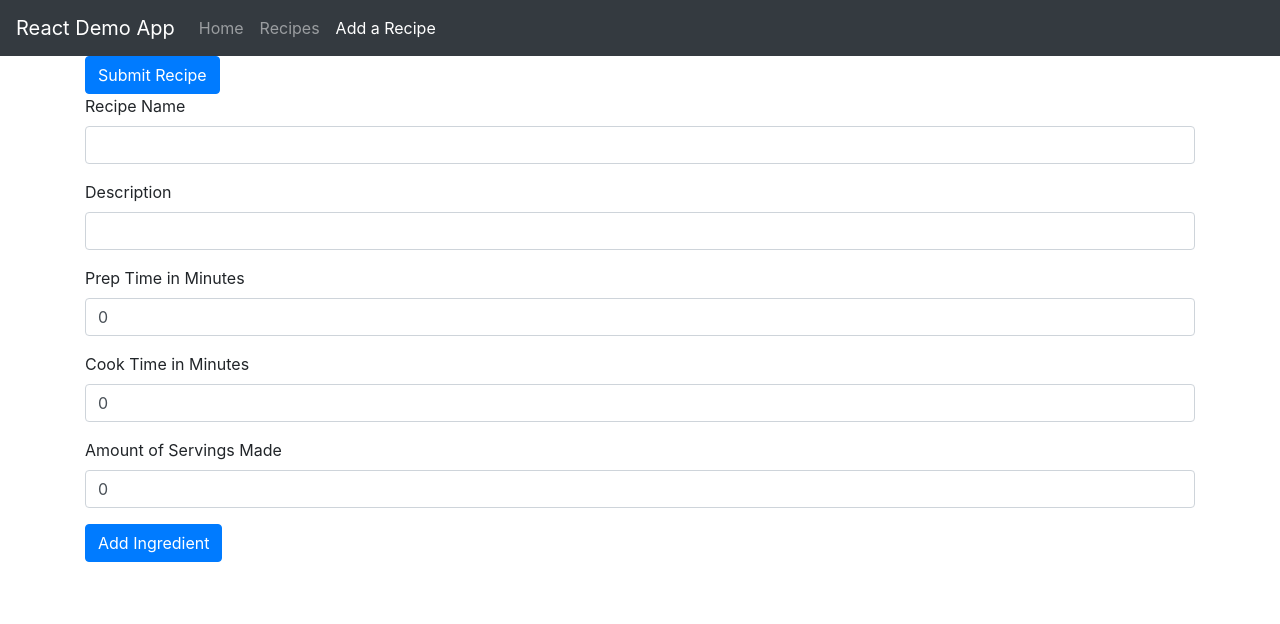
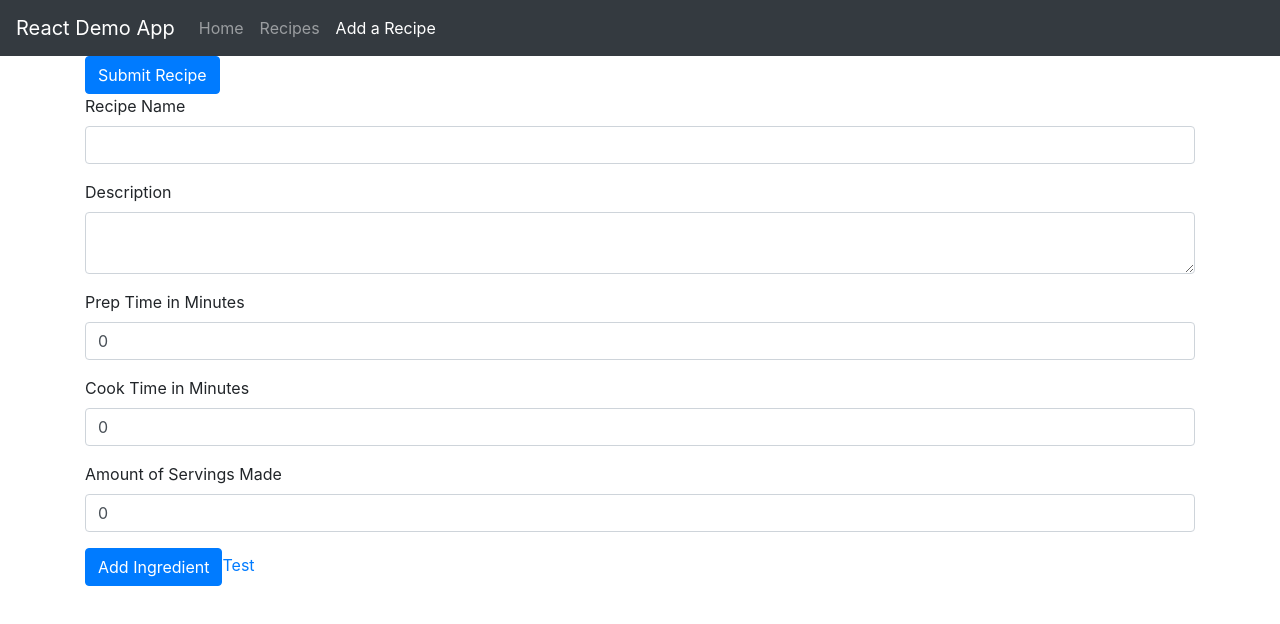
Before and after one commit to kyleb68/meal-prep-react, a React (Create React App) app: page /#/AddRecipes in a window 1280 px wide. Shown: the top 624 px of the page. Built offline with nearby package versions, Linux system fonts and the light colour scheme.

Commit message:
experimenting with react router

```diff
--- a/src/views/Main.js
+++ b/src/views/Main.js
@@ -4,7 +4,8 @@ import { Route, NavLink, HashRouter } from "react-router-dom";
 import { Nav, Navbar } from "react-bootstrap";
 import Home from "./Home";
 import Recipes from "./Recipes";
-import AddRecipes from "./AddRecipes";
+import AddRecipes from "./RecipeInputViews/AddRecipes";
+import IngredientInputView from "./RecipeInputViews/IngredientInputView";
 
 class Main extends Component {
   render() {
@@ -33,6 +34,7 @@ class Main extends Component {
           <Route exact path="/Home" component={Home} />
           <Route path="/Recipes" component={Recipes} />
           <Route path="/AddRecipes" component={AddRecipes} />
+          <Route path="/ingredient-input" component={IngredientInputView} />
         </div>
       </HashRouter>
     );
--- a/src/views/AddRecipes.js
+++ b/src/views/RecipeInputViews/AddRecipes.js
@@ -1,6 +1,8 @@
 import React, { Component } from "react";
-import { Container, Form, Button } from "react-bootstrap";
-import IngredientInput from "../components/IngredientInput";
+import { Container, Form, Button, Nav, Navbar } from "react-bootstrap";
+import { Link } from "react-router-dom";
+import IngredientInputView from "./IngredientInputView";
+//import IngredientInput from "../../components/IngredientInput";
 import axios from "axios";
 
 class AddRecipes extends Component {
@@ -92,6 +94,7 @@ class AddRecipes extends Component {
             <Form.Label>Description</Form.Label>
             <Form.Control
               type="text"
+              as="textarea"
               required={true}
               value={this.state.description}
               onChange={this.handleDescriptionChange}
@@ -123,6 +126,7 @@ class AddRecipes extends Component {
           </Form.Group>
           {/* <IngredientInput ingredients={this.state.ingredients} /> */}
           <Button onClick={this.addIngredientInput}>Add Ingredient</Button>
+          <Link to="/ingredient-input">Test</Link>
         </Form>
       </Container>
     );
--- /dev/null
+++ b/src/views/RecipeInputViews/IngredientInputView.js
@@ -0,0 +1,20 @@
+import React, { Component } from "react";
+import IngredientInput from "../../components/IngredientInput";
+
+class IngredientInputView extends Component {
+  constructor(props) {
+    super(props);
+
+    this.state = {};
+  }
+
+  componentDidMount = () => {
+    console.log("Test");
+  };
+
+  render() {
+    return <div>Text in component</div>;
+  }
+}
+
+export default IngredientInputView;
```
